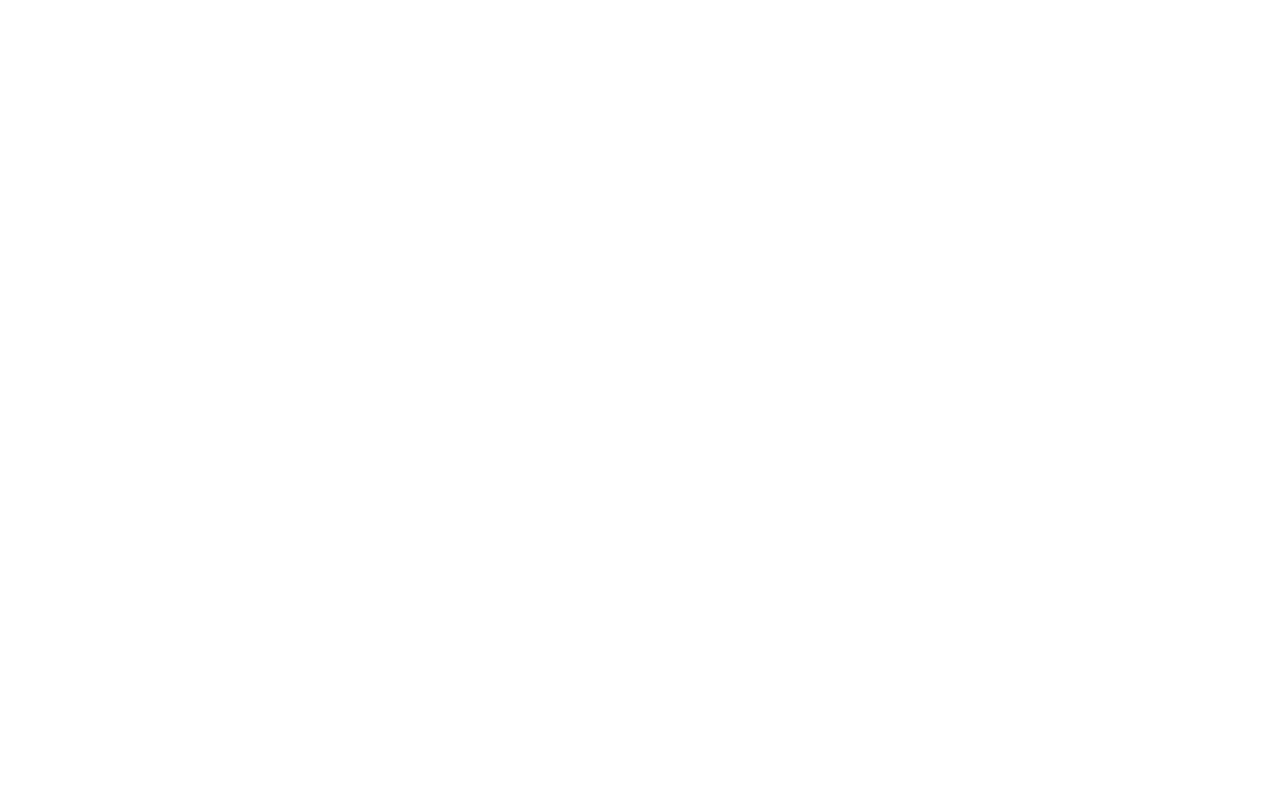
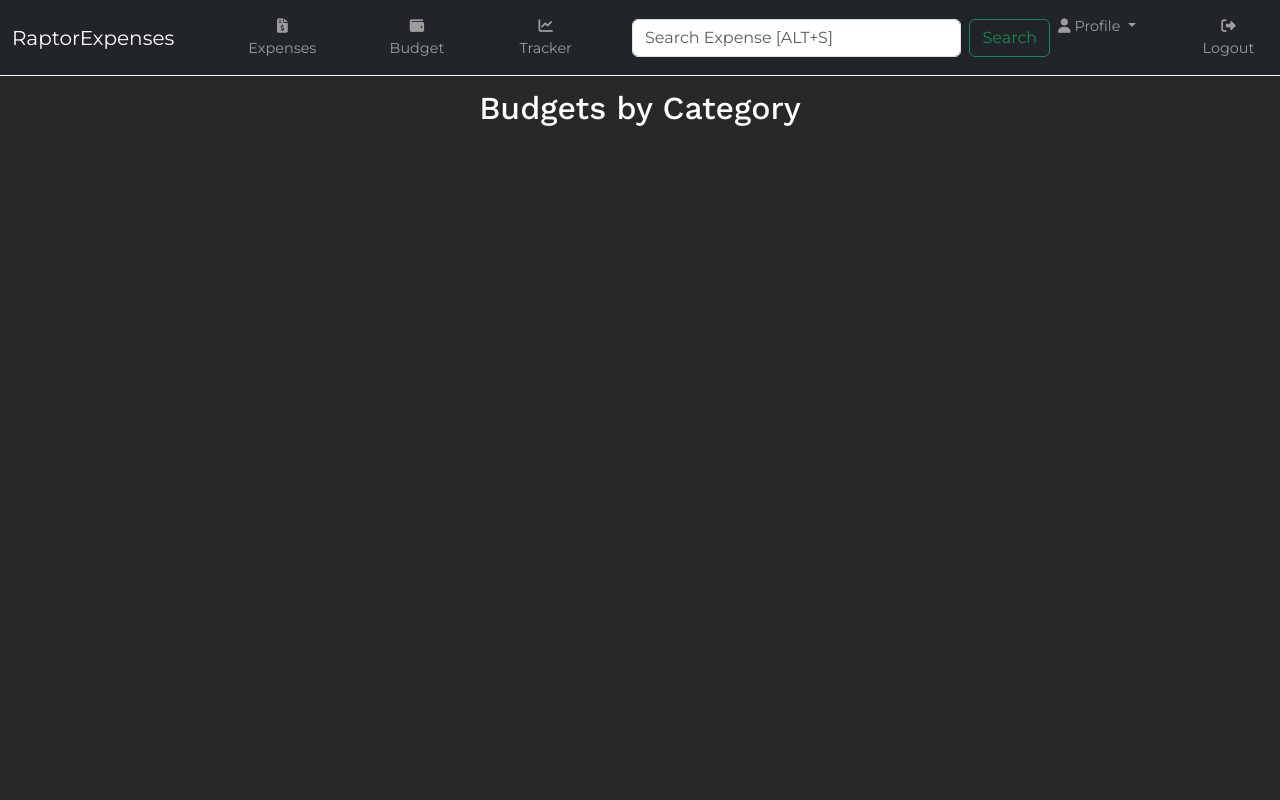
Before and after one commit to srisudarshanrg/flask-expense-tracker, a Flask app: page /budget in a window 1280 px wide. Before the commit the page is empty. Run offline with Flask 3, Linux system fonts and the light colour scheme; the visitor is signed in with stand-in values (Sample User, id 1); data that the repository does not hold is empty; some libraries are stand-ins or nearby versions.

Commit message:
tracker page completed and budget started

```diff
--- a/expense_tracker/functions.py
+++ b/expense_tracker/functions.py
@@ -1,7 +1,7 @@
 # HashPassword hashes the password and returns it
 import datetime
 from flask_login import login_user
-from .models import CategoryColors, Expense, User
+from .models import Budget, CategoryColors, Expense, User
 from . import db, bcrypt
 
 def HashPassword(pwd: str) -> str:
@@ -95,3 +95,24 @@ def SearchExpense(query: str, user: int):
     length = len(result_list)
 
     return length, result_list
+
+# GetBudgets gets all the budgets regarding category from the database
+def GetBudgets(user: int) -> list:
+    try:
+        budget_row = Budget.query.filter_by(user=user).all()
+        budget_list = []
+
+        for budget in budget_row:
+            budget_dict = {
+                "id": budget.id,
+                "category": budget.category,
+                "amount": budget.amount,
+                "user": budget.user,
+            }
+
+            budget_list.append(budget_dict)
+
+        return budget_list
+
+    except Exception as exception:
+        return f"Error getting budgets: {exception}"
--- a/expense_tracker/routes.py
+++ b/expense_tracker/routes.py
@@ -1,9 +1,9 @@
 import datetime
 from flask import flash, redirect, render_template, request, url_for
 from flask_login import current_user, login_required, login_user, logout_user
-from expense_tracker.models import CategoryColors, Expense
+from expense_tracker.models import Budget, CategoryColors, Expense
 from . import app, db
-from .functions import AuthenticateUser, CreateExpense, CreateUser, HashPassword, SearchExpense
+from .functions import AuthenticateUser, CreateExpense, CreateUser, GetBudgets, HashPassword, SearchExpense
 from .validations import ValidateEmail, ValidatePassword, ValidateUsername
 
 # expenses is the handler for the expenses page
@@ -264,7 +264,9 @@ def tracker():
 @app.route("/budget")
 @login_required
 def budget():
-    return render_template("budget.html")
+    budgets = GetBudgets(current_user.id)
+
+    return render_template("budget.html", budgets=budgets)
 
 @app.route("/profile")
 def profile():
--- a/expense_tracker/static/css/budget.css
+++ b/expense_tracker/static/css/budget.css
@@ -5,3 +5,12 @@
 #add-expense-nav-profile {
     display: none;
 }
+
+body {
+    font-family: "Work Sans", sans-serif;
+}
+
+.budget-category-section {
+    text-align: center;
+    padding-top: 1%;
+}
--- a/expense_tracker/static/css/expenses.css
+++ b/expense_tracker/static/css/expenses.css
@@ -56,5 +56,5 @@
 }
 
 .canvas-div canvas {
-    width: 60%;
+    width: 57%;
 }
--- a/expense_tracker/static/css/tracker.css
+++ b/expense_tracker/static/css/tracker.css
@@ -7,8 +7,12 @@
 }
 
 body {
-    font-family: "Open Sans", sans-serif;
+    font-family: "Work Sans", sans-serif;
     padding-bottom: 1%;
+}
+
+.navbar-collapse {
+    justify-content: center;
 }
 
 .category-container {
--- a/expense_tracker/templates/base.html
+++ b/expense_tracker/templates/base.html
@@ -36,12 +36,12 @@
                 <button class="navbar-toggler" type="button" data-bs-toggle="collapse" data-bs-target="#navbarTogglerDemo03" aria-controls="navbarTogglerDemo03" aria-expanded="false" aria-label="Toggle navigation">
                     <span class="navbar-toggler-icon"></span>
                 </button>
-                <a class="navbar-brand" href="{{url_for('expenses')}}">Expense Tracker</a>
+                <a class="navbar-brand" href="{{url_for('expenses')}}">RaptorExpenses</a>
 
                 <div class="collapse navbar-collapse justify-content-center" id="navbarTogglerDemo03">
                     <ul class="navbar-nav me-auto mb-2 mb-lg-0 ms-auto">
                         <li class="nav-item">
-                            <a class="nav-link margined" aria-current="page" href="{{url_for('expenses')}}"><i class="fa-solid fa-house"></i> Expenses</a>
+                            <a class="nav-link margined" aria-current="page" href="{{url_for('expenses')}}"><i class="fa-solid fa-file-invoice-dollar"></i> Expenses</a>
                         </li>
                         <li class="nav-item">
                             <a class="nav-link margined" href="{{url_for('budget')}}"><i class="fa-solid fa-wallet"></i> Budget</a>
--- a/expense_tracker/templates/budget.html
+++ b/expense_tracker/templates/budget.html
@@ -0,0 +1,23 @@
+{% extends 'base.html' %}
+
+{% block title %}
+    Budget | RaptorExpenses
+{% endblock %}
+
+{% block css %}
+    <link rel="stylesheet" href="{{url_for('static', filename='css/budget.css')}}">
+{% endblock %}
+
+{% block content %}
+    <div class="budget-category-section">
+        <h2>Budgets by Category</h2>
+
+        <div class="all-budget-container">
+            {% for budget in budgets %}
+                <div class="budget-container">
+                    {{budget.category}}
+                </div>
+            {% endfor %}
+        </div>
+    </div>
+{% endblock %}
--- a/expense_tracker/templates/expenses-table.html
+++ b/expense_tracker/templates/expenses-table.html
@@ -1,7 +1,7 @@
 {% extends 'base.html' %}
 
 {% block title %}
-    Expenses Table | Expense Tracker
+    Expenses Table | RaptorExpenses
 {% endblock %}
 
 {% block css %}
--- a/expense_tracker/templates/expenses.html
+++ b/expense_tracker/templates/expenses.html
@@ -1,7 +1,7 @@
 {% extends 'base.html' %}
 
 {% block title %}
-    Expenses | Expense Tracker
+    Expenses | RaptorExpenses
 {% endblock %}
 
 {% block css %}
--- a/expense_tracker/templates/login.html
+++ b/expense_tracker/templates/login.html
@@ -1,7 +1,7 @@
 {% extends 'auth_layout.html' %}
 
 {% block title %}
-    Expense Tracker | Login
+    RaptorExpenses | Login
 {% endblock %}
 
 {% block content %}
--- a/expense_tracker/templates/register.html
+++ b/expense_tracker/templates/register.html
@@ -1,7 +1,7 @@
 {% extends 'auth_layout.html' %}
 
 {% block title %}
-    Expense Tracker | Register
+    RaptorExpenses | Register
 {% endblock %}
 
 {% block content %}
--- a/expense_tracker/templates/tracker.html
+++ b/expense_tracker/templates/tracker.html
@@ -1,7 +1,7 @@
 {% extends 'base.html' %}
 
 {% block title %}
-    Tracker | Expense Tracker
+    Tracker | RaptorExpenses
 {% endblock %}
 
 {% block css %}
```
